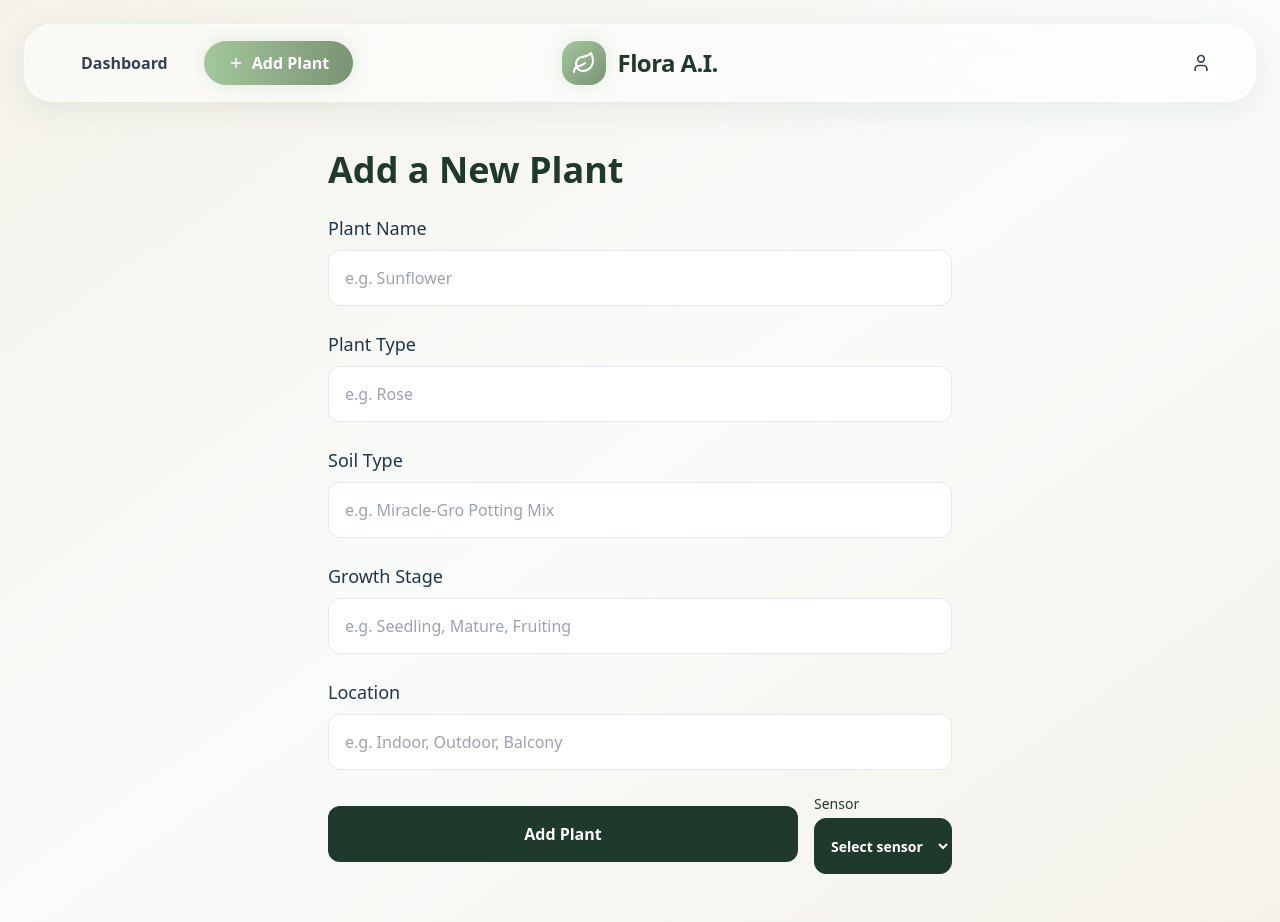
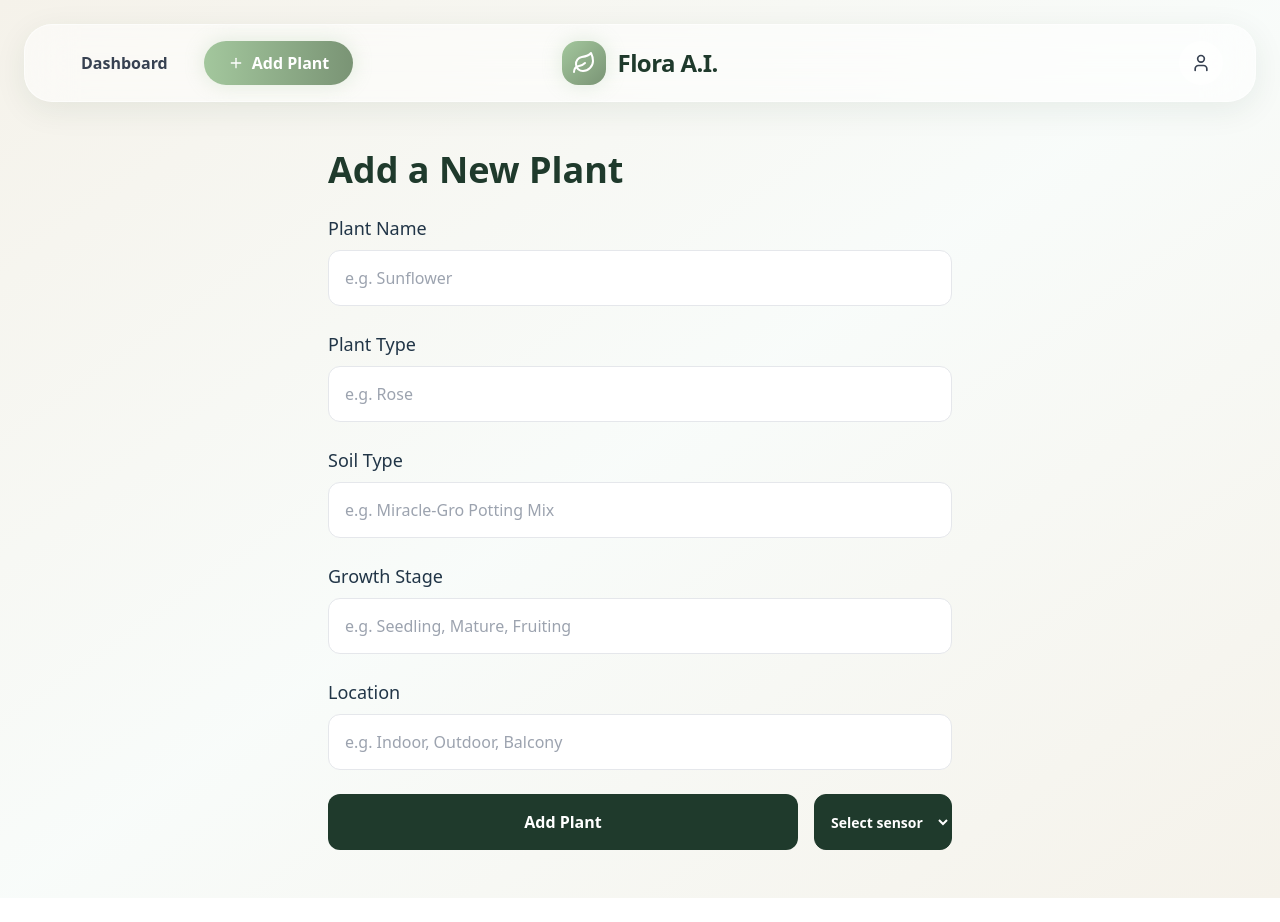
Before and after one commit to jackswallace/patriot-hacks-2025, a React (Vite) app in the folder Flora-AI/: page /add-plant in a window 1280 px wide. After the commit the page ends 898 px from the top, so only its background shows below. Built offline with nearby package versions, Linux system fonts and the light colour scheme.

Commit message:
fixed sensor

```diff
--- a/Flora-AI/src/pages/AddPlant.jsx
+++ b/Flora-AI/src/pages/AddPlant.jsx
@@ -206,9 +206,6 @@ export default function AddPlant() {
             </button>
 
             <label className="flex flex-col text-sm whitespace-nowrap">
-              <span className="mb-1 text-darkForestNew font-medium">
-                Sensor
-              </span>
               <select
                 className="
                   h-14
```
